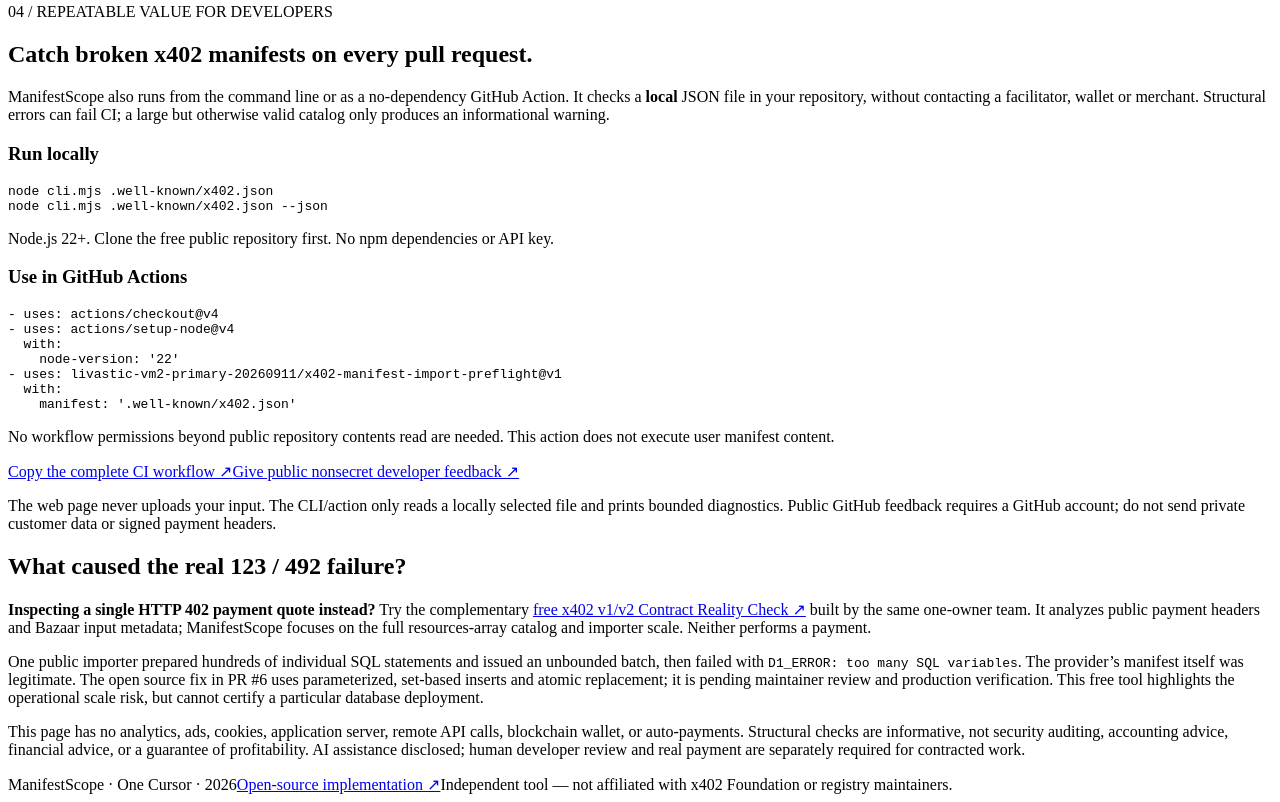
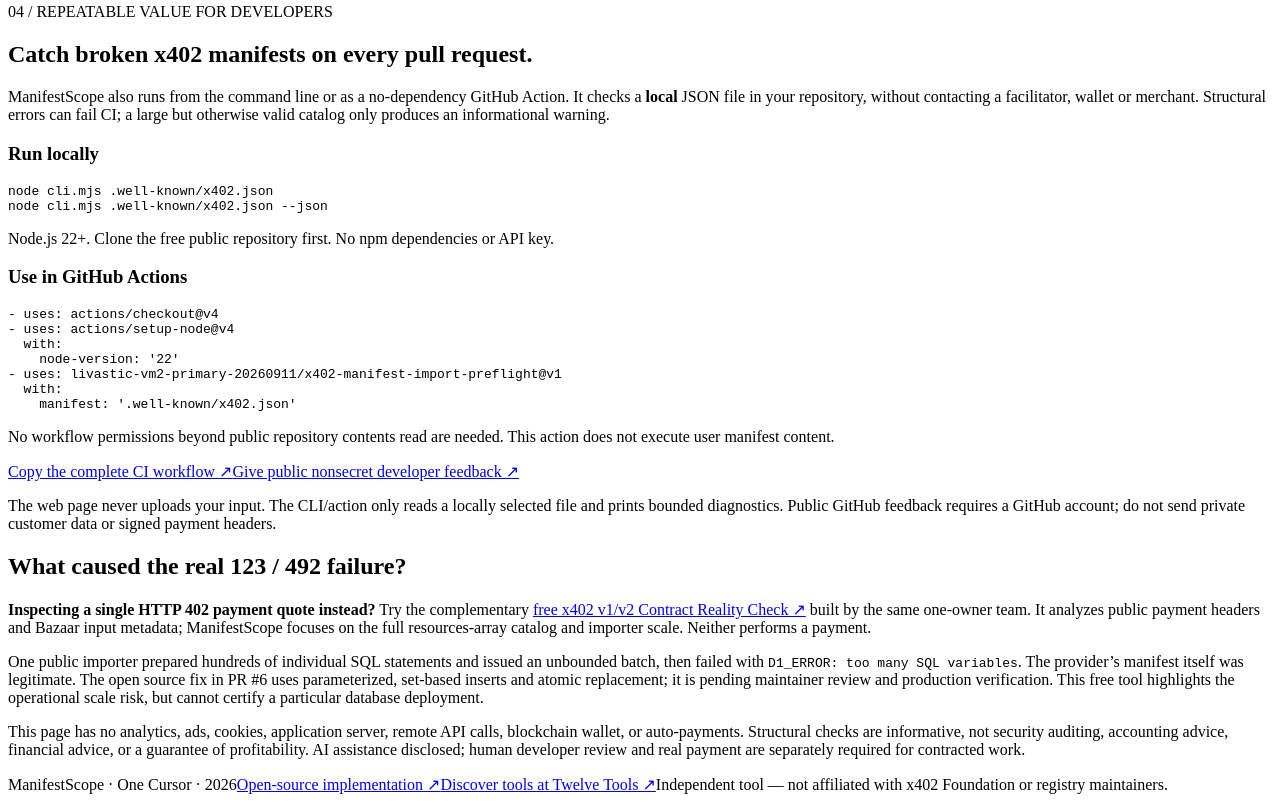
Before and after one commit to livastic-vm2-primary-20260911/x402-manifest-import-preflight, a website with bundled scripts: page index.html in a window 1280 px wide. Shown: the part 809-1611 px from the top of the page. Built offline with nearby package versions, Linux system fonts and the light colour scheme.

Commit message:
Add transparent neutral Twelve Tools directory reciprocal link

```diff
--- a/index.html
+++ b/index.html
@@ -59,6 +59,6 @@ node cli.mjs .well-known/x402.json --json</code></pre><p class="fine">Node.js 22
 <section class="notes"><h2>What caused the real 123 / 492 failure?</h2>
 <p><strong>Inspecting a single HTTP 402 payment quote instead?</strong> Try the complementary <a class="textlink" href="https://livastic-vm3-primary-tmp-260920.github.io/x402-contract-check/" target="_blank" rel="noopener noreferrer">free x402 v1/v2 Contract Reality Check ↗</a> built by the same one-owner team. It analyzes public payment headers and Bazaar input metadata; ManifestScope focuses on the full resources-array catalog and importer scale. Neither performs a payment.</p><p>One public importer prepared hundreds of individual SQL statements and issued an unbounded batch, then failed with <code>D1_ERROR: too many SQL variables</code>. The provider’s manifest itself was legitimate. The open source fix in PR #6 uses parameterized, set-based inserts and atomic replacement; it is pending maintainer review and production verification. This free tool highlights the operational scale risk, but cannot certify a particular database deployment.</p><p class="fine">This page has no analytics, ads, cookies, application server, remote API calls, blockchain wallet, or auto-payments. Structural checks are informative, not security auditing, accounting advice, financial advice, or a guarantee of profitability. AI assistance disclosed; human developer review and real payment are separately required for contracted work.</p></section>
 </main>
-<footer><span>ManifestScope · One Cursor · 2026</span><a href="https://github.com/livastic-vm2-primary-20260911/x402-manifest-import-preflight" target="_blank" rel="noopener noreferrer">Open-source implementation ↗</a><span>Independent tool — not affiliated with x402 Foundation or registry maintainers.</span></footer>
+<footer><span>ManifestScope · One Cursor · 2026</span><a href="https://github.com/livastic-vm2-primary-20260911/x402-manifest-import-preflight" target="_blank" rel="noopener noreferrer">Open-source implementation ↗</a><a href="https://twelve.tools/" target="_blank" rel="noopener noreferrer">Discover tools at Twelve Tools ↗</a><span>Independent tool — not affiliated with x402 Foundation or registry maintainers.</span></footer>
 <script type="module" src="./app.mjs"></script>
 </body></html>
```
Also changed, not shown: tests/preflight.test.mjs (+9 -0 lines).
